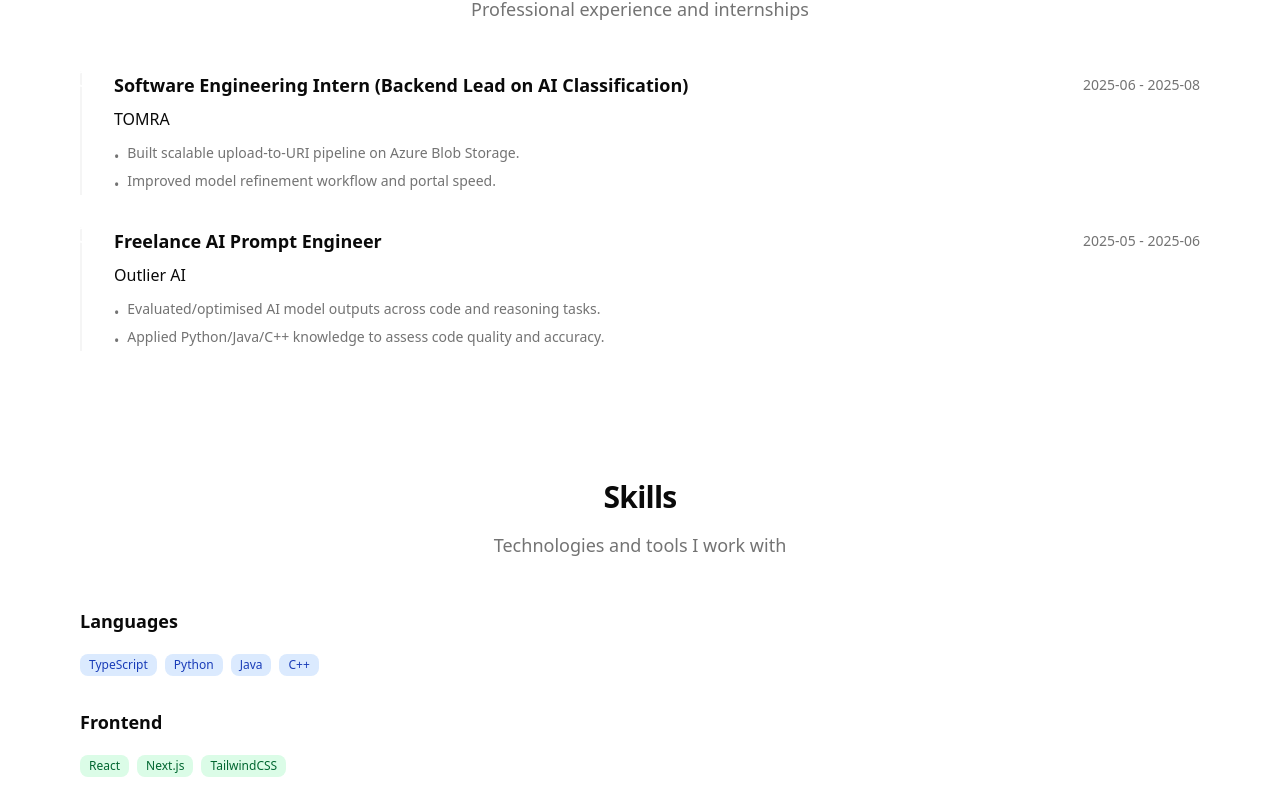
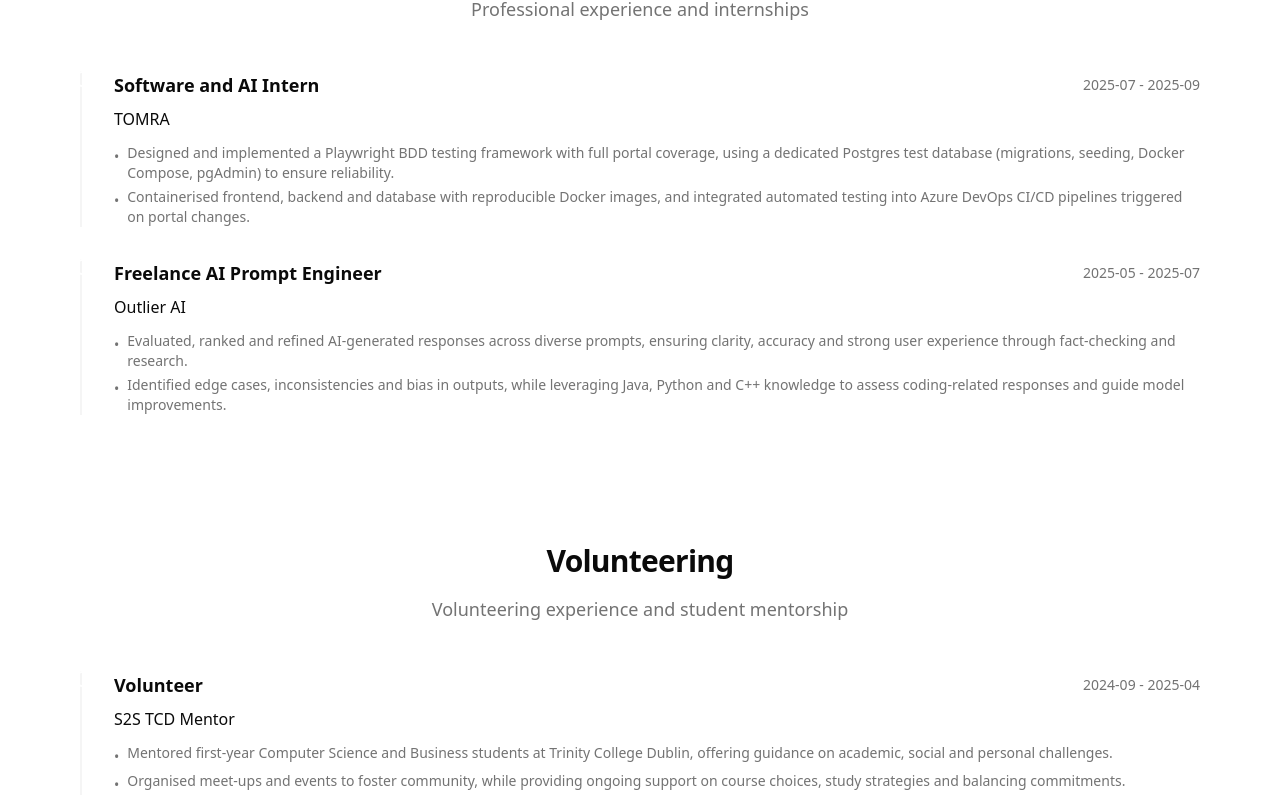
Before and after one commit to georgeadadii/personal-website, a Next.js app: page / in a window 1280 px wide. Shown: the part 1352-2160 px from the top of the page. Built offline with nearby package versions, Linux system fonts and the light colour scheme.

Commit message:
Added volunteering section to main page

```diff
--- a/src/app/page.tsx
+++ b/src/app/page.tsx
@@ -6,6 +6,7 @@ import SkillsCloud from '@/components/skills-cloud'
 import ContactCta from '@/components/contact-cta'
 import { PROJECTS } from '@/data/projects'
 import { EXPERIENCE } from '@/data/experience'
+import { VOLUNTEERING } from '@/data/volunteering'
 import { SKILLS } from '@/data/skills'
 
 export default function HomePage() {
@@ -34,6 +35,13 @@ export default function HomePage() {
         <Timeline items={recentExperience} />
       </Section>
 
+      <Section
+        title="Volunteering"
+        subtitle="Volunteering experience and student mentorship"
+      >
+        <Timeline items={VOLUNTEERING} />
+      </Section>
+
       <Section title="Skills" subtitle="Technologies and tools I work with">
         <SkillsCloud skills={SKILLS} />
       </Section>
--- a/src/data/experience.ts
+++ b/src/data/experience.ts
@@ -3,22 +3,22 @@ import { Experience } from '@/lib/types'
 export const EXPERIENCE: Experience[] = [
   {
     org: 'TOMRA',
-    role: 'Software Engineering Intern (Backend Lead on AI Classification)',
-    start: '2025-06',
-    end: '2025-08',
+    role: 'Software and AI Intern',
+    start: '2025-07',
+    end: '2025-09',
     bullets: [
-      'Built scalable upload-to-URI pipeline on Azure Blob Storage.',
-      'Improved model refinement workflow and portal speed.',
+      'Designed and implemented a Playwright BDD testing framework with full portal coverage, using a dedicated Postgres test database (migrations, seeding, Docker Compose, pgAdmin) to ensure reliability.',
+      'Containerised frontend, backend and database with reproducible Docker images, and integrated automated testing into Azure DevOps CI/CD pipelines triggered on portal changes.',
     ],
   },
   {
     org: 'Outlier AI',
     role: 'Freelance AI Prompt Engineer',
     start: '2025-05',
-    end: '2025-06',
+    end: '2025-07',
     bullets: [
-      'Evaluated/optimised AI model outputs across code and reasoning tasks.',
-      'Applied Python/Java/C++ knowledge to assess code quality and accuracy.',
+      'Evaluated, ranked and refined AI-generated responses across diverse prompts, ensuring clarity, accuracy and strong user experience through fact-checking and research.',
+      'Identified edge cases, inconsistencies and bias in outputs, while leveraging Java, Python and C++ knowledge to assess coding-related responses and guide model improvements.',
     ],
   },
 ]
--- a/src/data/projects.ts
+++ b/src/data/projects.ts
@@ -12,8 +12,6 @@ export const PROJECTS: Project[] = [
       'Optimised portal throughput and latency; improved labeling workflow.',
     ],
     tech: ['TypeScript', 'Node.js', 'Azure Blob Storage', 'React'],
-    repo: '', // add later if public
-    link: '', // add demo if available
     featured: true,
   },
   {
@@ -27,8 +25,6 @@ export const PROJECTS: Project[] = [
       'Built interactive frontend in React/Next.js with emphasis on reliability & UX.',
     ],
     tech: ['Next.js', 'TypeScript', 'Tailwind', 'LLM (Gemini)'],
-    repo: '',
-    link: '',
     featured: true,
   },
 ]
--- /dev/null
+++ b/src/data/volunteering.ts
@@ -0,0 +1,14 @@
+import { Volunteering } from '@/lib/types'
+
+export const VOLUNTEERING: Volunteering[] = [
+  {
+    org: 'S2S TCD Mentor',
+    role: 'Volunteer',
+    start: '2024-09',
+    end: '2025-04',
+    bullets: [
+      'Mentored first-year Computer Science and Business students at Trinity College Dublin, offering guidance on academic, social and personal challenges.',
+      'Organised meet-ups and events to foster community, while providing ongoing support on course choices, study strategies and balancing commitments.',
+    ],
+  },
+]
--- a/src/lib/types.ts
+++ b/src/lib/types.ts
@@ -19,6 +19,14 @@ export type Experience = {
   bullets: string[]
 }
 
+export type Volunteering = {
+  org: string
+  role: string
+  start: string // "2025-06"
+  end?: string // "present" | "2025-09"
+  bullets: string[]
+}
+
 export type Skill = {
   name: string
   group:
```
